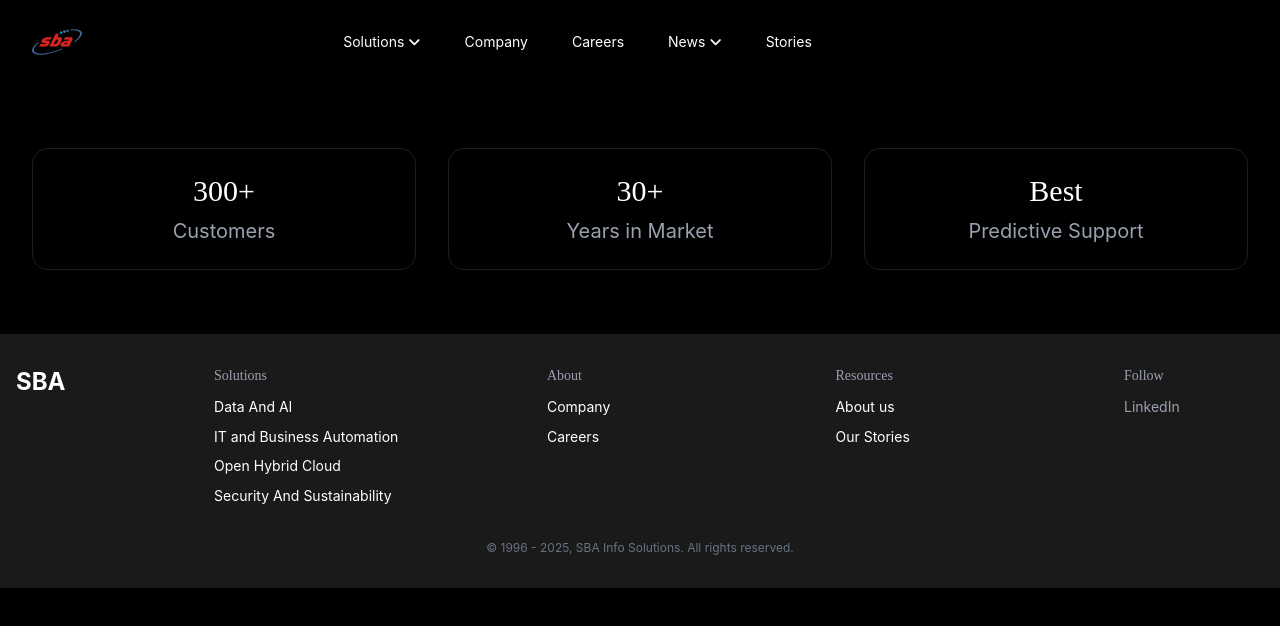
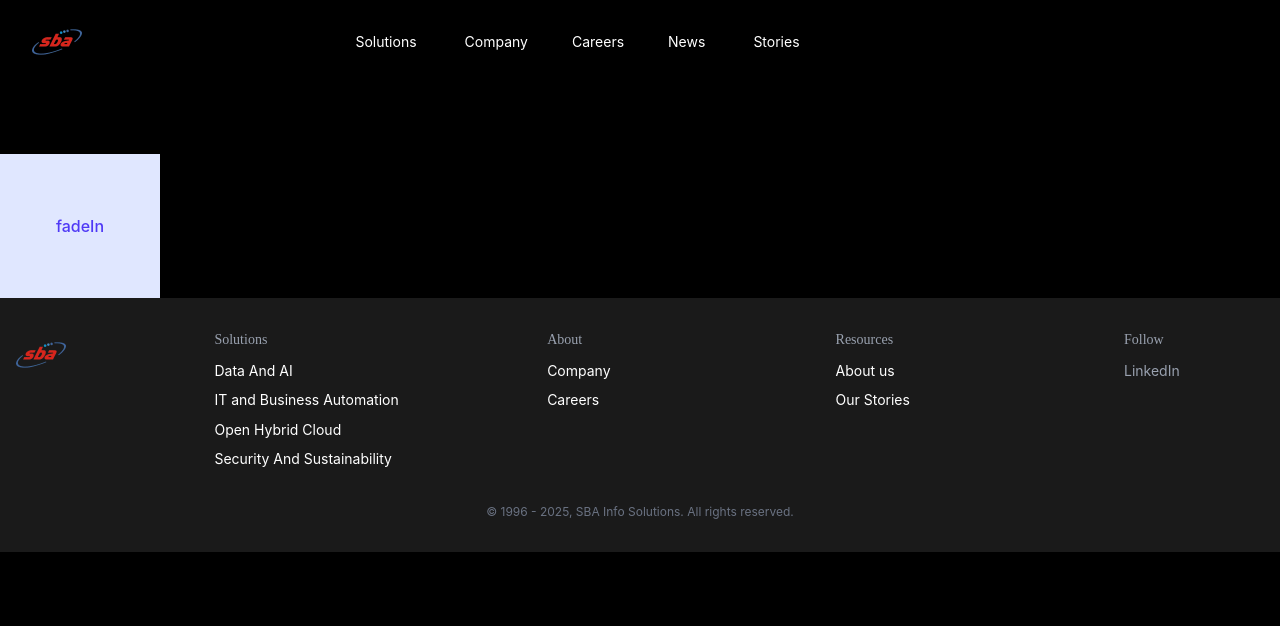
Before and after one commit to samalex0987/sbamodern, a React (Vite) app: page /test in a window 1280 px wide. Shown: the top 626 px of the page. Built offline with nearby package versions, Linux system fonts and the light colour scheme.

Commit message:
Added some changes for speed

```diff
--- a/index.html
+++ b/index.html
@@ -5,9 +5,9 @@
     <link rel="icon" type="image/svg+xml" href="/vite.svg" />
     <meta name="viewport" content="width=device-width, initial-scale=1.0" />
 
-<link href="https://fonts.googleapis.com/css2?family=Poppins:wght@600;700&family=Roboto:wght@400;500&display=swap" rel="stylesheet">
+<link href="https://fonts.googleapis.com/css2?family=Poppins:wght@600;700&family=Roboto:wght@400;500&display=swap" rel="preconnect">
 
-        <link rel="stylesheet" href="https://cdnjs.cloudflare.com/ajax/libs/font-awesome/6.7.2/css/all.min.css" integrity="sha512-Evv84Mr4kqVGRNSgIGL/F/aIDqQb7xQ2vcrdIwxfjThSH8CSR7PBEakCr51Ck+w+/U6swU2Im1vVX0SVk9ABhg==" crossorigin="anonymous" referrerpolicy="no-referrer" />
+        <link rel="preconnect" href="https://cdnjs.cloudflare.com/ajax/libs/font-awesome/6.7.2/css/all.min.css"  integrity="sha512-Evv84Mr4kqVGRNSgIGL/F/aIDqQb7xQ2vcrdIwxfjThSH8CSR7PBEakCr51Ck+w+/U6swU2Im1vVX0SVk9ABhg==" crossorigin="anonymous" referrerpolicy="no-referrer" />
     <title>Vite + React</title>
   </head>
   <body style="background-color: black;">
--- a/src/footer/footer.jsx
+++ b/src/footer/footer.jsx
@@ -1,4 +1,5 @@
 import React from 'react';
+import logo from "./logo.png"
 
 const Footer = () => {
   return (
@@ -7,7 +8,12 @@ const Footer = () => {
   <div className="max-w-7xl mx-auto flex flex-col sm:flex-row sm:flex-wrap justify-between gap-8">
 
     {/* Logo */}
-    <div className="text-2xl font-bold">SBA</div>
+    <div className="text-2xl font-bold text-white">
+                <a href="/">
+                  <img src={logo} alt="" width={50} />
+                </a>
+              </div>
+    {/* <div className="text-2xl font-bold">SBA</div> */}
 
     {/* Solutions */}
     <div className="min-w-[140px]">
@@ -49,7 +55,7 @@ const Footer = () => {
 
   {/* Copyright */}
   <div className="mt-8 text-center text-gray-500 text-xs">
-    © 1996 - 2025, SBA Info Solutions. All rights reserved.
+    © 1996 - {new Date().getFullYear()}, SBA Info Solutions. All rights reserved.
   </div>
 </footer>
 
--- a/src/navbar.jsx
+++ b/src/navbar.jsx
@@ -145,7 +145,7 @@ const Navbar = () => {
         <div className="flex justify-between items-center py-4">
           <div className="text-2xl font-bold text-white">
             <a href="/">
-              <img src={logo} alt="" width={50} />
+              <img src={logo} alt="" width={50} fetchpriority="high" />
             </a>
           </div>
 
--- a/src/test.jsx
+++ b/src/test.jsx
@@ -4,100 +4,13 @@ import CountUp from 'react-countup';
 
 function Test(){
 
-const useIntersectionObserver = (ref, callback, options = {}) => {
-    useEffect(() => {
-      const observer = new IntersectionObserver(
-        (entries) => {
-          entries.forEach((entry) => {
-            if (entry.isIntersecting) {
-              callback();
-              if (options.once) {
-                observer.unobserve(entry.target);
-              }
-            }
-          });
-        },
-        { threshold: 0.1, ...options }
-      );
-
-      if (ref.current) {
-        observer.observe(ref.current);
-      }
-
-      return () => {
-        if (ref.current) {
-          observer.unobserve(ref.current);
-        }
-      };
-    }, [ref, callback, options]);
-  };
-
-  const ImpactCard = ({ value, label, suffix = '', duration = 2, delay = 0 }) => {
-    const ref = useRef(null);
-    const [isVisible, setIsVisible] = useState(false);
-
-    useIntersectionObserver(ref, () => setIsVisible(true), { once: true });
-
-    return (
-      <div
-        ref={ref}
-        className={`p-6 bg-black/90 backdrop-blur-sm rounded-2xl border border-[#1F1D1A] shadow hover:shadow-md transition flex flex-col items-center animate-fade-up ${
-          isVisible ? 'animate' : ''
-        }`}
-        style={{ animationDelay: `${delay}s` }}
-      >
-        <h3 className="text-xl sm:text-2xl md:text-3xl font-semibold text-white text-center mb-2">
-          {typeof value === 'number' ? (
-            <CountUp
-              start={0}
-              end={value}
-              duration={duration}
-              suffix={suffix}
-              startOnMount={false}
-              enableScrollSpy={false}
-              scrollSpyOnce={true}
-            />
-          ) : (
-            value
-          )}
-        </h3>
-        <p className="text-base sm:text-lg md:text-xl text-gray-400 text-center">{label}</p>
-      </div>
-    );
-  };
 
   return (
-    <div className="py-16 bg-black">
-      <style>
-        {`
-          .animate-fade-up {
-            opacity: 0;
-            transform: translateY(100px);
-          }
-          .animate {
-            animation: fadeIn 0.8s cubic-bezier(0.4, 0, 0.2, 1) forwards;
-          }
-          @keyframes fadeIn {
-            to {
-              opacity: 1;
-              transform: translate(0, 0);
-            }
-          }
-        `}
-      </style>
-      <div className="max-w-7xl mx-auto px-4 sm:px-6 lg:px-8">
-        <div className="text-center mb-12 animate-fade-up" ref={useRef()}>
-          <h2 className="text-xl sm:text-2xl md:text-3xl font-semibold text-white text-center mb-2">
-            Our Impact
-          </h2>
-        </div>
-        <div className="grid gap-8 sm:grid-cols-2 lg:grid-cols-3">
-          <ImpactCard value={300} suffix="+" duration={5} label="Customers" delay={0.1} />
-          <ImpactCard value={30} suffix="+" duration={5} label="Years in Market" delay={0.5} />
-          <ImpactCard value="Best" label="Predictive Support" delay={0.9} />
-        </div>
-      </div>
-    </div>
+    <>
+    <br /><br /><br />
+    <br /><br /><br />
+      <div class="bg-indigo-100 text-indigo-600 text-base w-40 h-36 font-medium flex items-center justify-center text-center hover:animate-fadeIn">fadeIn</div>
+    </>
   );
 };
 
```
Also changed, not shown: src/footer/logo.png (added).
